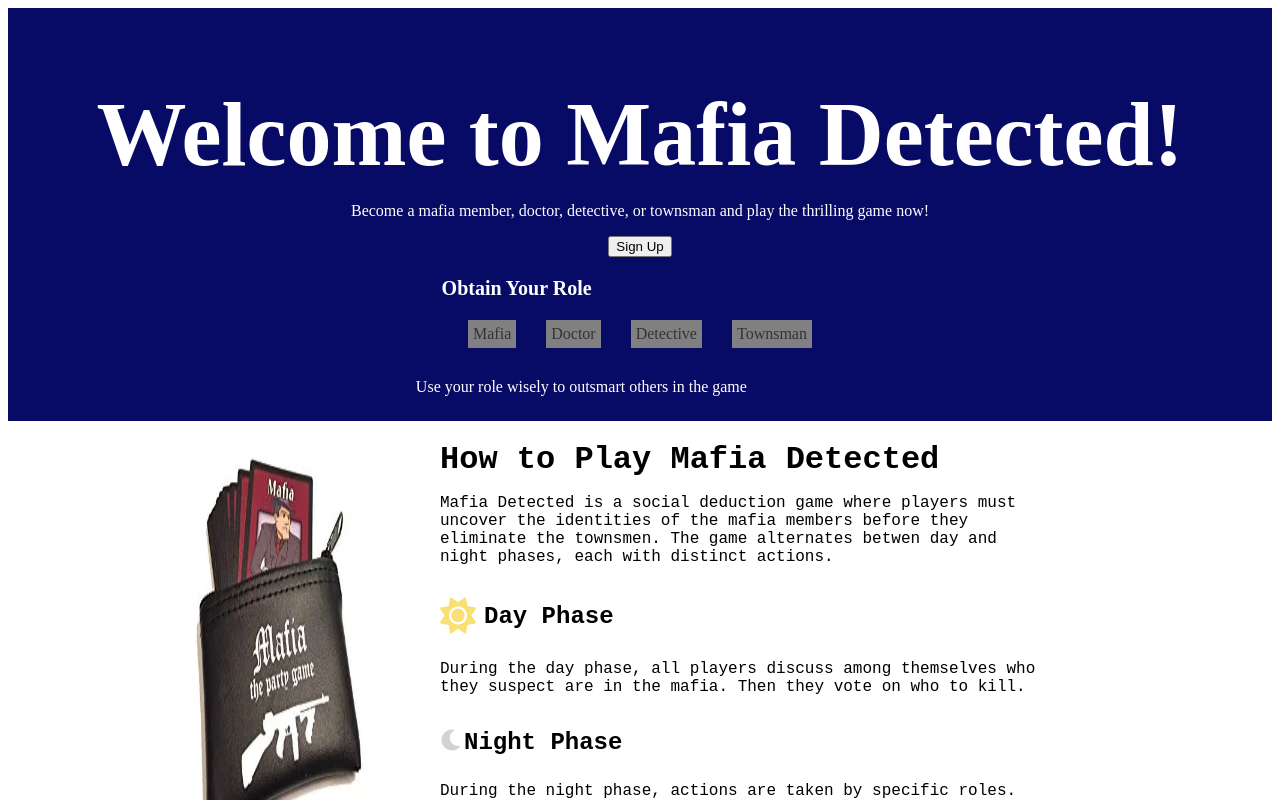
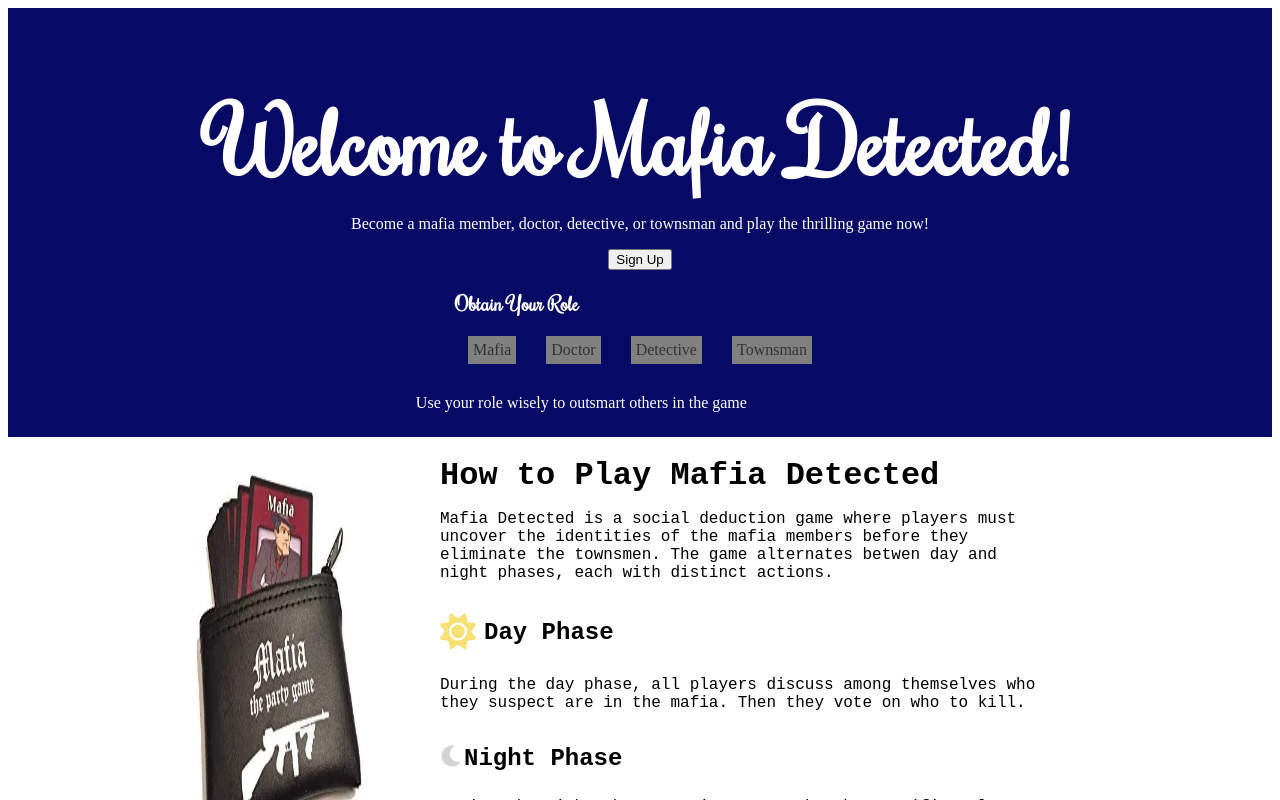
Before and after one commit to benj12/Mafia-Detected, a Vue app: page / in a window 1280 px wide. Shown: the top 800 px of the page. Built offline with nearby package versions, Linux system fonts and the light colour scheme.

Commit message:
Changed font of website intro

```diff
--- a/src/components/Header.vue
+++ b/src/components/Header.vue
@@ -26,6 +26,41 @@ export default {
     },
 };
 </script>
+
+
+
+<style scoped>
+@import url('https://fonts.googleapis.com/css2?family=Rochester&display=swap');
+
+/* Your existing styles */
+body {
+    padding-top: 100px;
+    margin: 0;
+}
+.header {
+    background-color: #080b66;
+    color: white;
+    padding: 15px;
+    text-align: center;
+}
+
+h1 {
+    margin-bottom: 10px;
+    font-size: 90px;
+    font-family: 'Rochester', cursive; /* Apply the Rochester font */
+}
+
+/* Other styles remain unchanged */
+.role-header {
+    text-align: center;
+    margin: 20px 0 10px 0;
+    transform: translateX(-10%);
+    font-size: 20px;
+    font-family: 'Rochester', cursive; /* Apply the Rochester font */
+}
+
+/* ... rest of your styles ... */
+</style>
 
 <style scoped>
 body {
```
